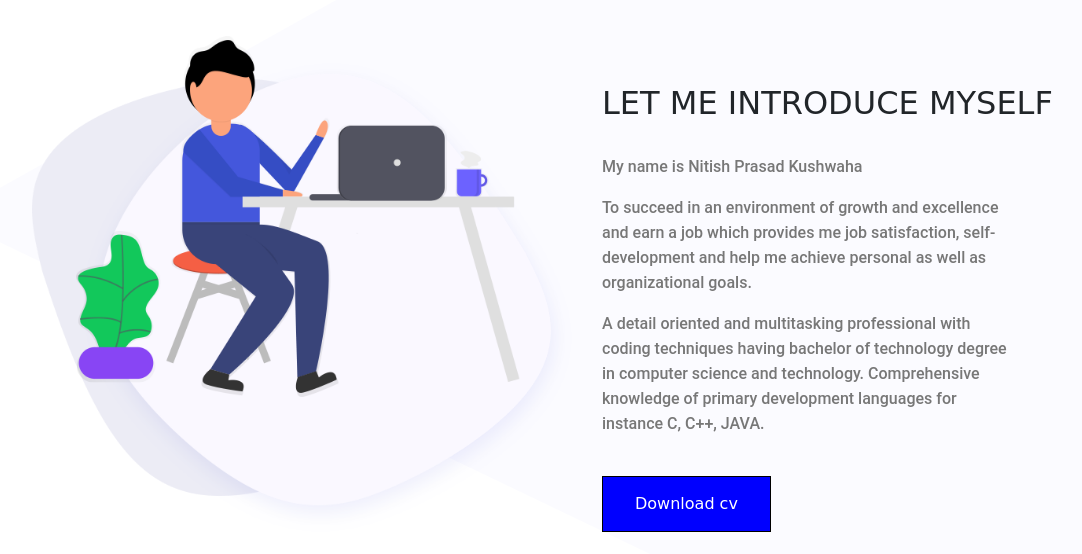
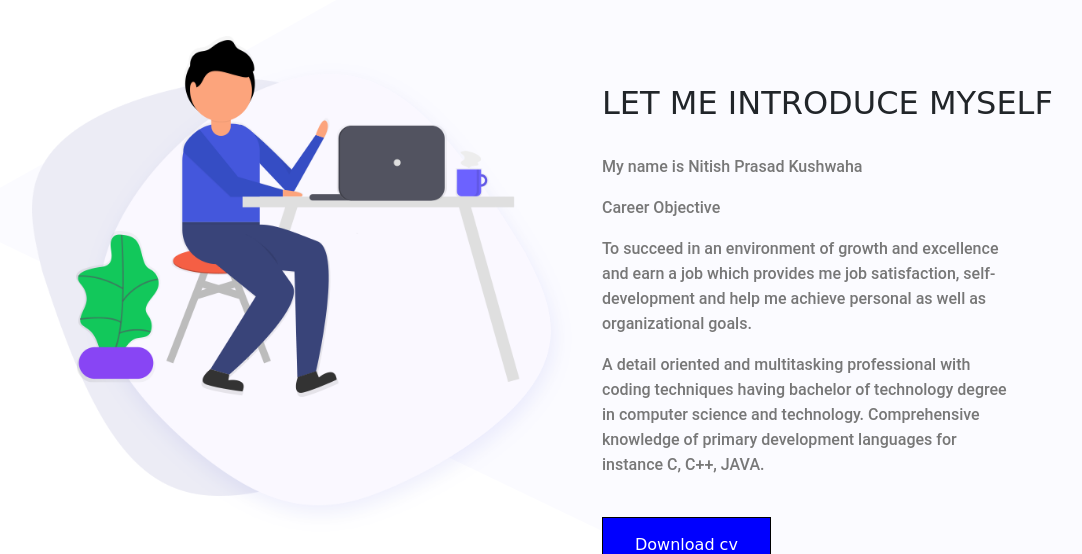
Before and after one commit to nk8713694/portfolio, a plain HTML site: page index.html in a window 1280 px wide. Shown: the part 883-1437 px from the top of the page, without its empty margins (53-1135 px from the left). Drawn offline with nearby package versions, Linux system fonts and the light colour scheme; a web font is replaced by a local one.

Commit message:
Update index.html

```diff
--- a/index.html
+++ b/index.html
@@ -173,6 +173,9 @@
                         <p class="para">
                             My name is Nitish Prasad Kushwaha
                         </p>
+                         <p class="para">
+                            Career Objective
+                        </p>
                         <p class="para">
                             To succeed in an environment of growth and excellence and earn a job which provides me job satisfaction, self-development and help me achieve personal as well as organizational goals.
                         </p>
```
